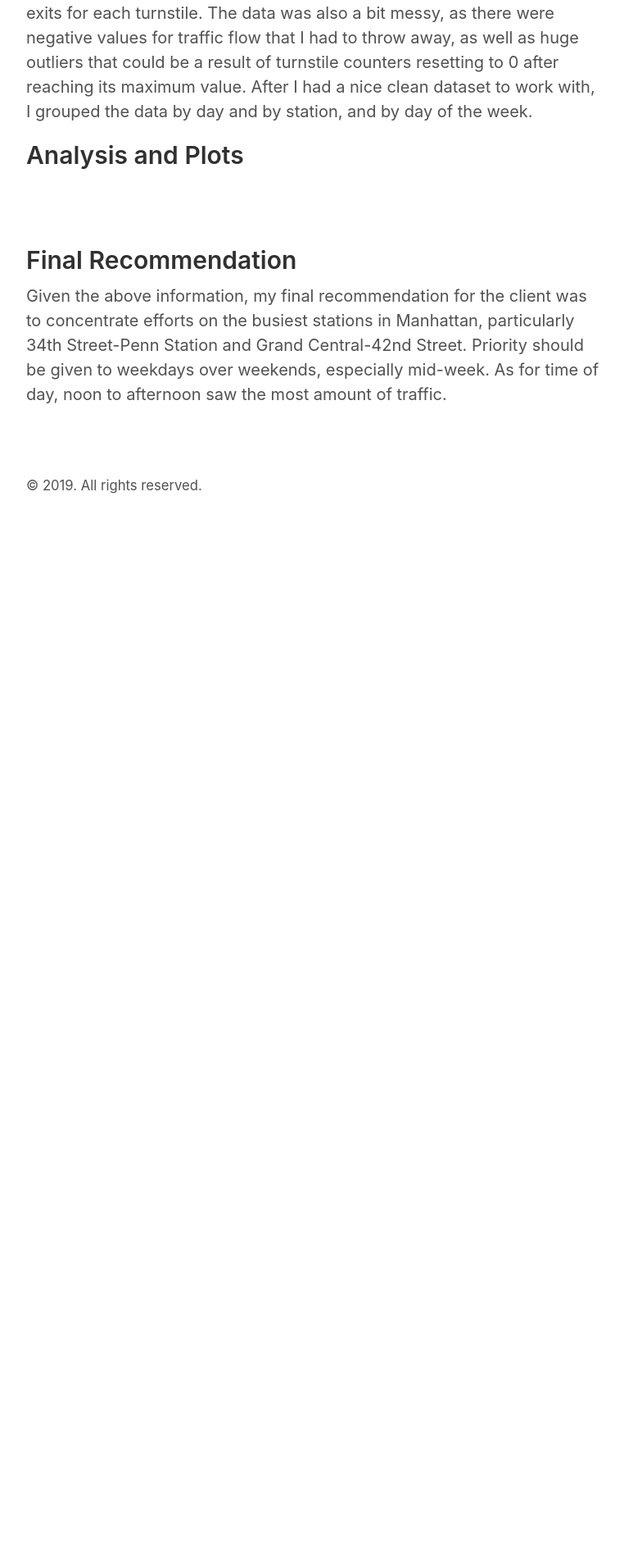
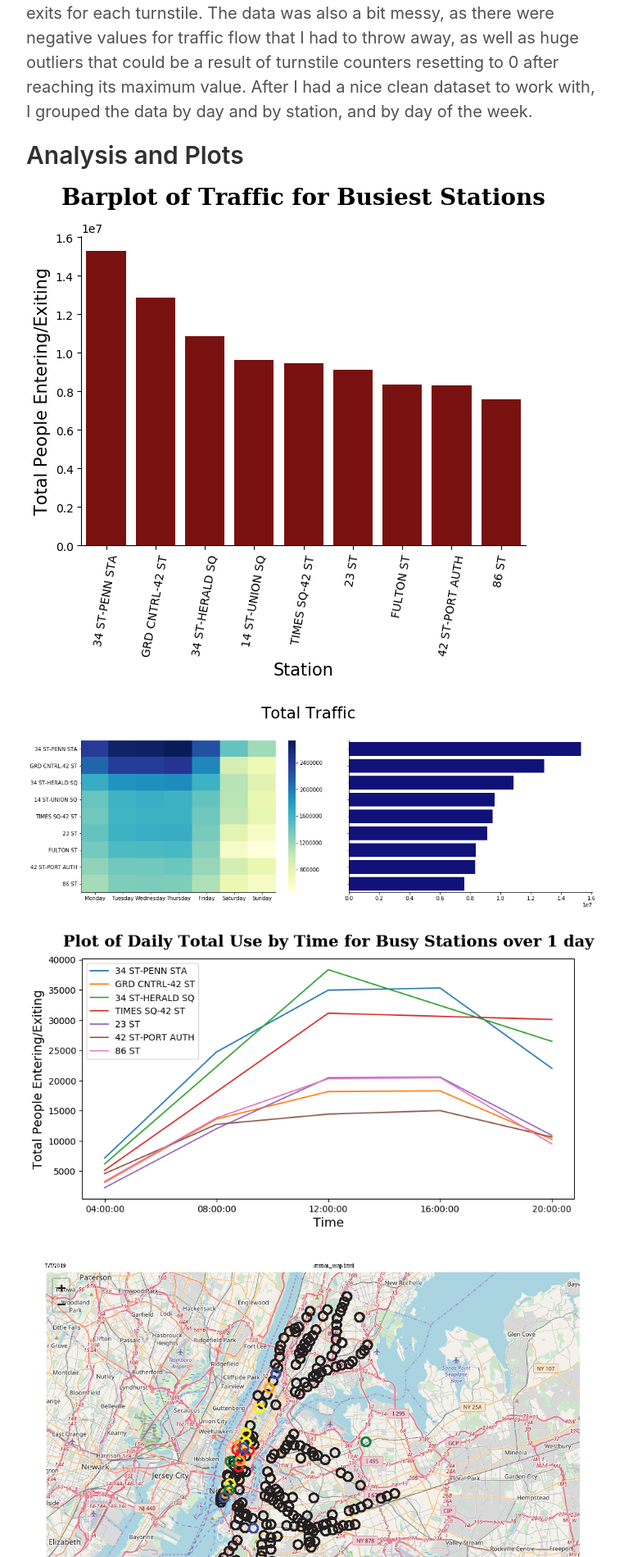
Before and after one commit to rzhang27/rzhang27.github.io, a Jekyll site: the page built from _posts/2019-07-08-project1.md, in a window 1280 px wide. Shown: the part 992-2891 px from the top of the page at 82% size, without its empty margins (258-1020 px from the left). Built offline with Jekyll 4.4.1, drawn with Linux system fonts in a browser that asks for light colours; before the commit the page ends 1638 px from its top, so only the background shows below that.

Commit message:
fixed image links

```diff
--- a/_posts/2019-07-08-project1.md
+++ b/_posts/2019-07-08-project1.md
@@ -17,25 +17,25 @@ My primary source of data was publicly available MTA turnstile data, which is li
 
 ## Analysis and Plots
 
-![](/home/rob/Documents/rzhang27.github.io/images/Bar_Busiest_Stations_2.png)
+![](https://raw.githubusercontent.com/rzhang27/rzhang27.github.io/master/images/Bar_Busiest_Stations_2.png)
 
 
 
 
 
-![](/home/rob/Documents/rzhang27.github.io/images/Total_Traffic_Heatmap.png)
+![](https://raw.githubusercontent.com/rzhang27/rzhang27.github.io/master/images/Total_Traffic_Heatmap.png)
 
 
 
 
 
-![](/home/rob/Documents/rzhang27.github.io/images/Traffic_by_Time.png)
+![](https://raw.githubusercontent.com/rzhang27/rzhang27.github.io/master/images/Traffic_by_Time.png)
 
 
 
 
 
-![](/home/rob/Documents/rzhang27.github.io/images/station_map_wide.png)
+![](https://raw.githubusercontent.com/rzhang27/rzhang27.github.io/master/images/station_map_wide.png)
 
 
 
```
Also changed, not shown: images/AlanLeeShireGandalf.JPG (deleted).
